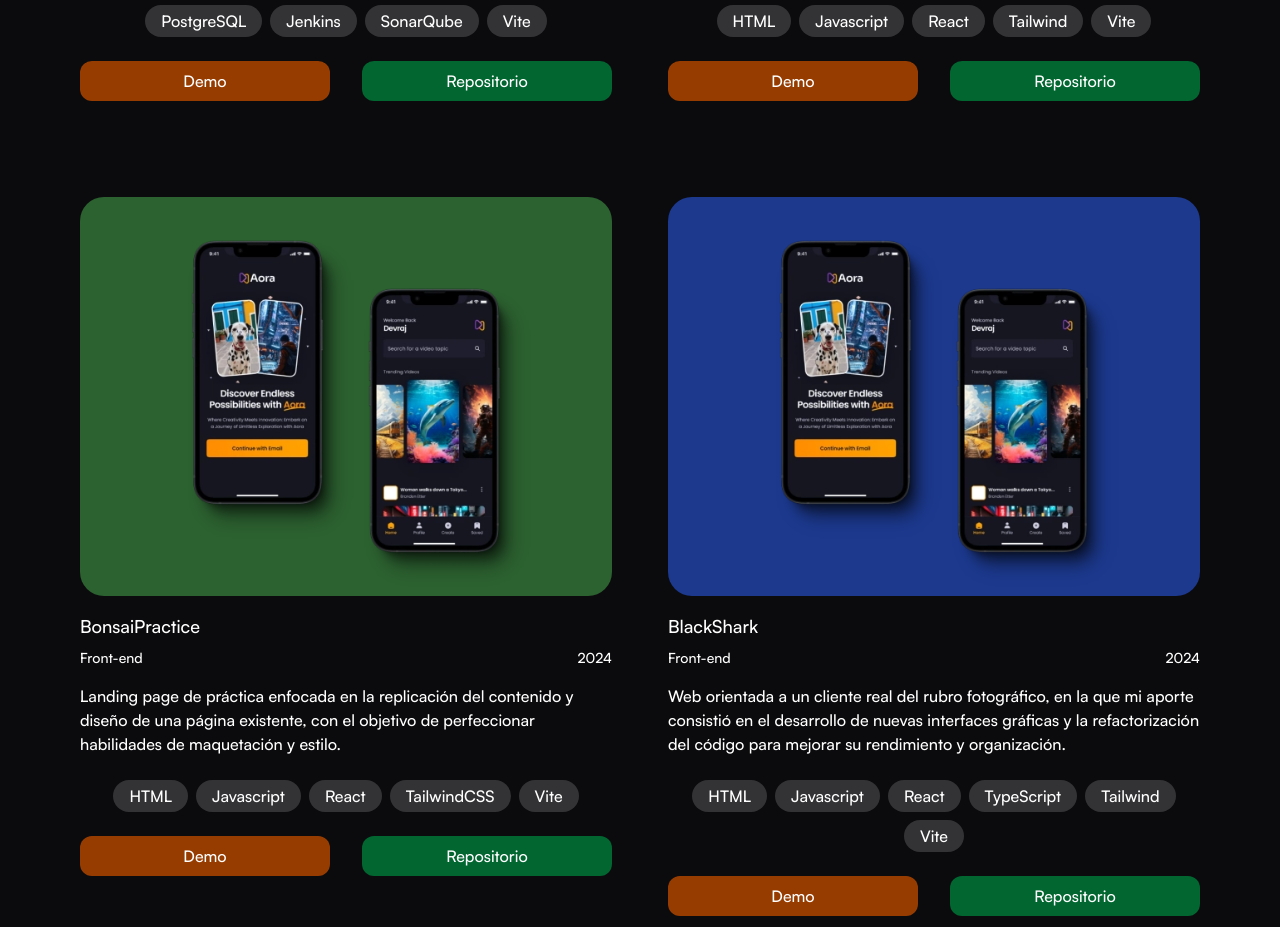
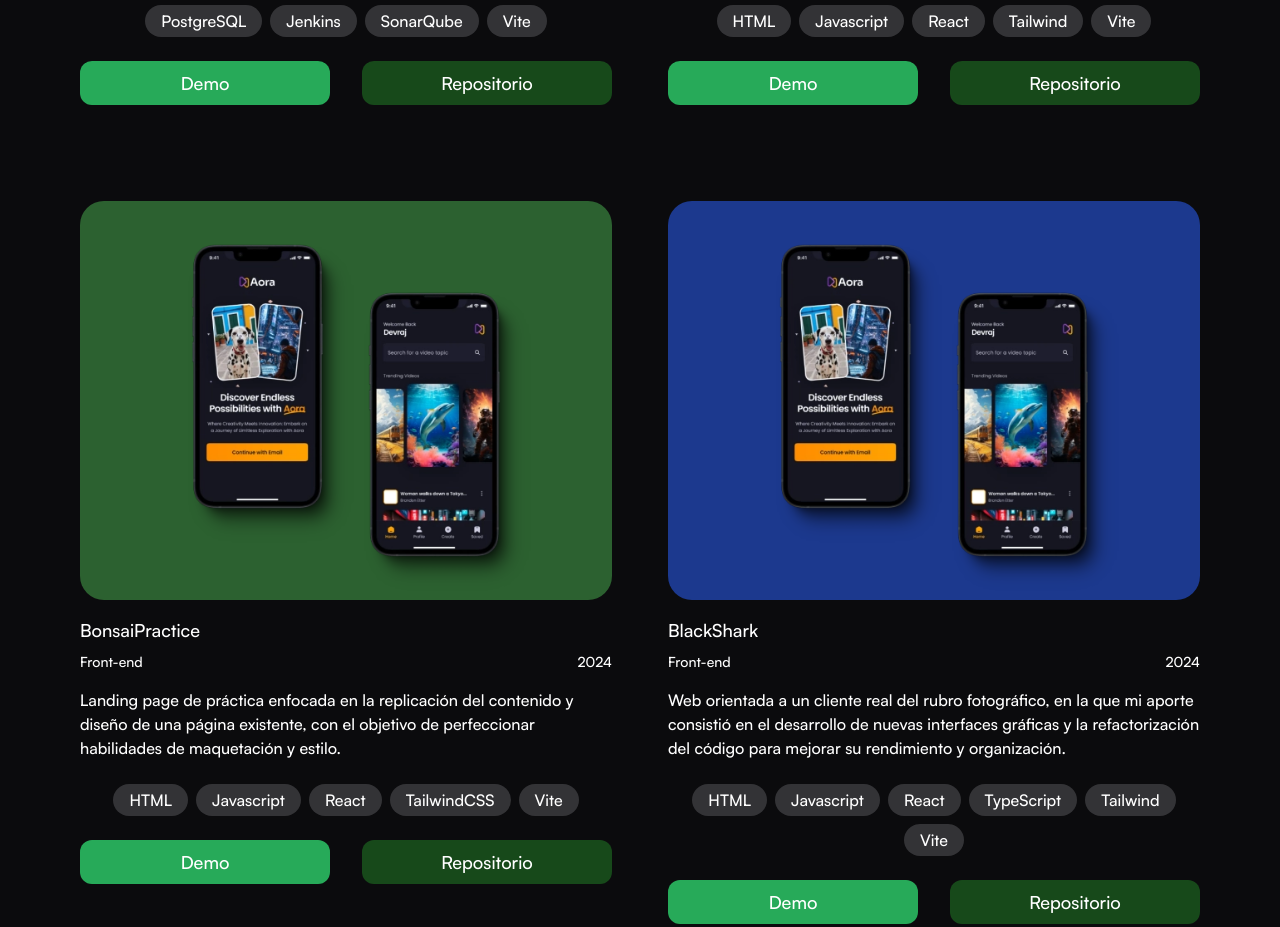
Before and after one commit to Jerimonski/Portafolio, an Astro site: page / in a window 1280 px wide. Shown: the part 2224-3151 px from the top of the page. Built offline with nearby package versions, Linux system fonts and the light colour scheme; Astro itself is replaced by a stand-in of ours.

Commit message:
feat: Card Component for each project

```diff
--- a/src/pages/Home/MyWork/components/ProjectCard.astro
+++ b/src/pages/Home/MyWork/components/ProjectCard.astro
@@ -9,11 +9,17 @@ const { Title, Rol, Year, ColorBg } = Astro.props;
     </figure>
     <article class="space-y-2 py-4">
         <h3 class="text-lg">{Title}</h3>
-        <p class="flex justify-between text-sm">{Rol}<span>{Year}</span></p>
+        <p class="flex justify-between text-sm text-secondary-text">{Rol}<span>{Year}</span></p>
     </article>
     <slot />
-    <div class="flex justify-between gap-8 [&>button]:py-2 [&>button]:rounded-xl">
-        <button class="bg-amber-800 w-1/2 cursor-pointer">Demo</button>
-        <button class="bg-green-800 w-1/2 cursor-pointer">Repositorio</button>
+    <div class="flex justify-between gap-8 [&>button]:py-2 [&>button]:rounded-xl group">
+        <button
+        class="font-extrabold text-lg bg-[#27aa59] w-1/2 cursor-pointer group-hover:opacity-40 hover:opacity-100 duration-300">
+            Demo
+        </button>
+        <button
+        class="font-extrabold text-lg bg-[#17491a] w-1/2 cursor-pointer group-hover:opacity-40 hover:opacity-100 duration-300">
+            Repositorio
+    </button>
     </div>
 </div>
```
